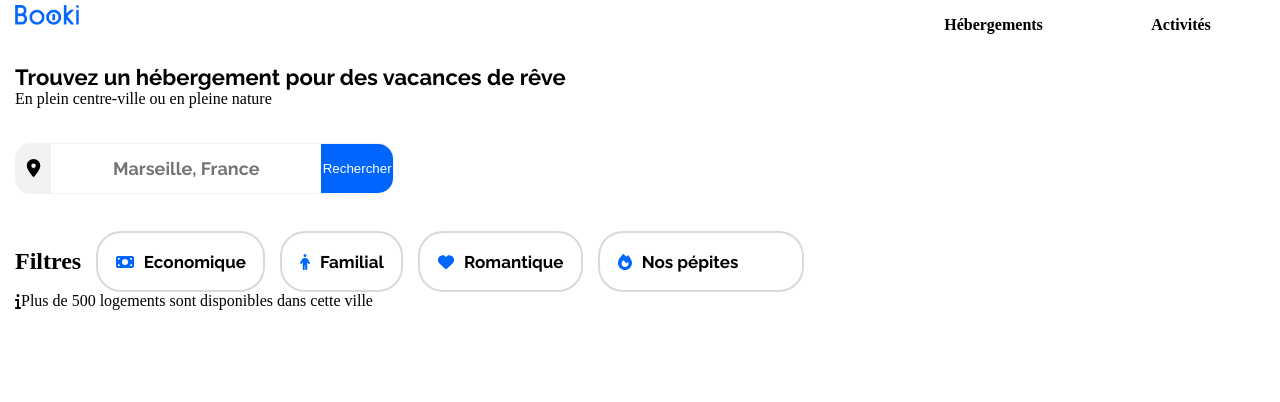
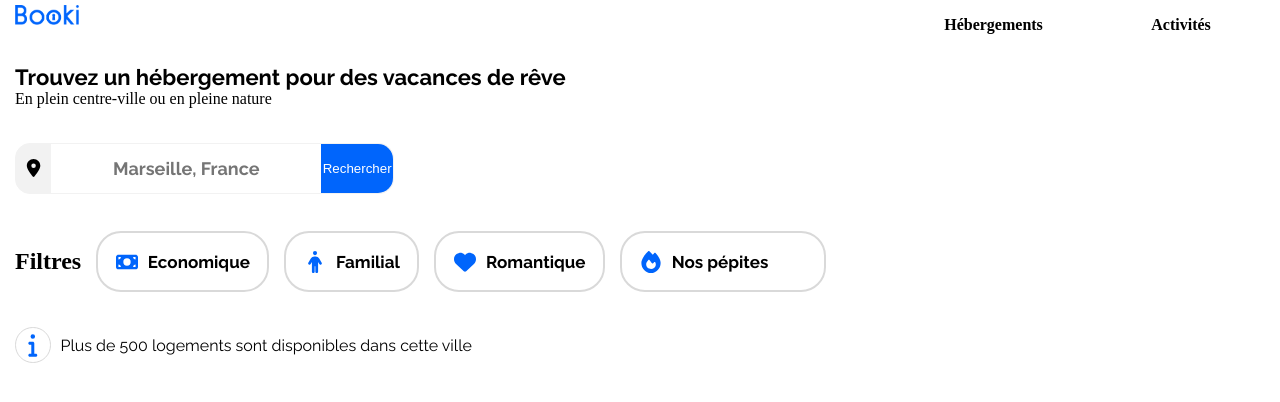
Before and after one commit to CyrilD88/Booki-React, a React (Create React App) app: page / in a window 1280 px wide. Shown: the top 402 px of the page. Built offline with nearby package versions, Linux system fonts and the light colour scheme.

Commit message:
firsSection terminée

```diff
--- a/src/components/FirstSection.jsx
+++ b/src/components/FirstSection.jsx
@@ -44,7 +44,7 @@ const FirstSection = () => {
 
              </div>
             <div className='headerBottom'>
-                <FontAwesomeIcon icon={faInfo} />
+                <FontAwesomeIcon className='headerBottomIcon' icon={faInfo} />
                 <p className='description'>Plus de 500 logements sont disponibles dans cette ville</p>
             </div>
         </div>
--- a/src/styles/FirstSection.css
+++ b/src/styles/FirstSection.css
@@ -85,6 +85,8 @@ button{
 
 .billet{
     color: #0065FC;
+    width: 1.375rem;
+    height: 1.375rem;
 }
 
 
@@ -101,6 +103,8 @@ button{
 
 .personne{
     color: #0065FC;
+    width: 1.375rem;
+    height: 1.375rem;
 }
 
 
@@ -117,6 +121,8 @@ button{
 
 .coeur{
     color: #0065FC;
+    width: 1.375rem;
+    height: 1.375rem;
 }
 
 .forthDiv{
@@ -132,6 +138,8 @@ button{
 
 .feu{
     color: #0065FC;
+    width: 1.375rem;
+    height: 1.375rem;
 }
 
 
@@ -149,6 +157,34 @@ button{
     font-style: normal;
     font-weight: 700;
     line-height: normal;
+}
+
+
+/* Mise en forme headerBottom */
+
+.headerBottom{
+    margin-top: 2.19rem;
+}
+
+.headerBottom p{
+
+    font-family: Raleway;
+    font-size: 1rem;
+    font-style: normal;
+    font-weight: 400;
+    line-height: normal;
+    margin-left: 0.62rem;
+}
+
+.headerBottomIcon{
+    border: 1px solid #D9D9D9;
+    border-radius: 50%;
+    width: 1.5rem;
+    height: 1.5rem;
+    color: #0065FC;
+    display: flex;
+    align-items: center;
+    padding: 0.3rem;
 }
 /* ================================================================================================ Hover ============================================================================================== */
 
```
